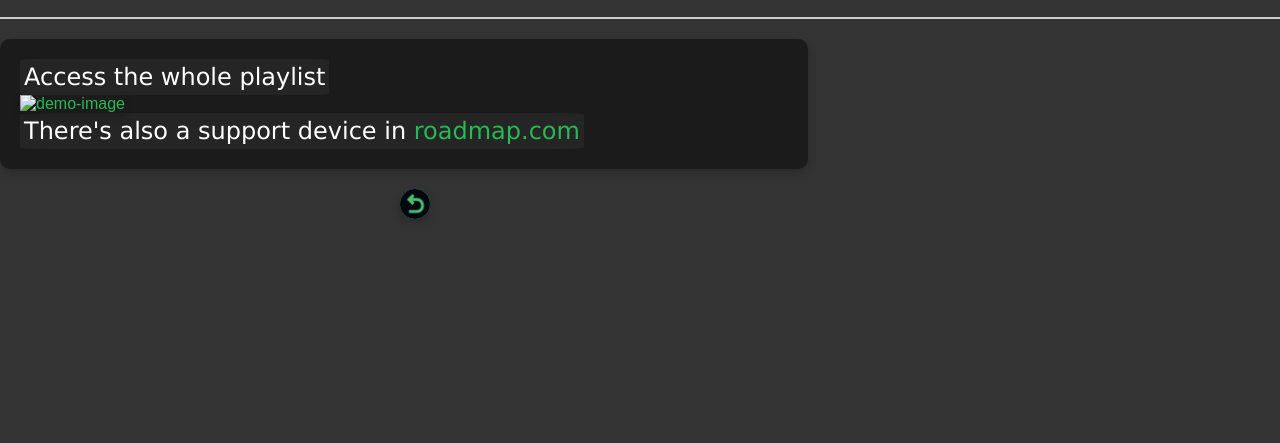
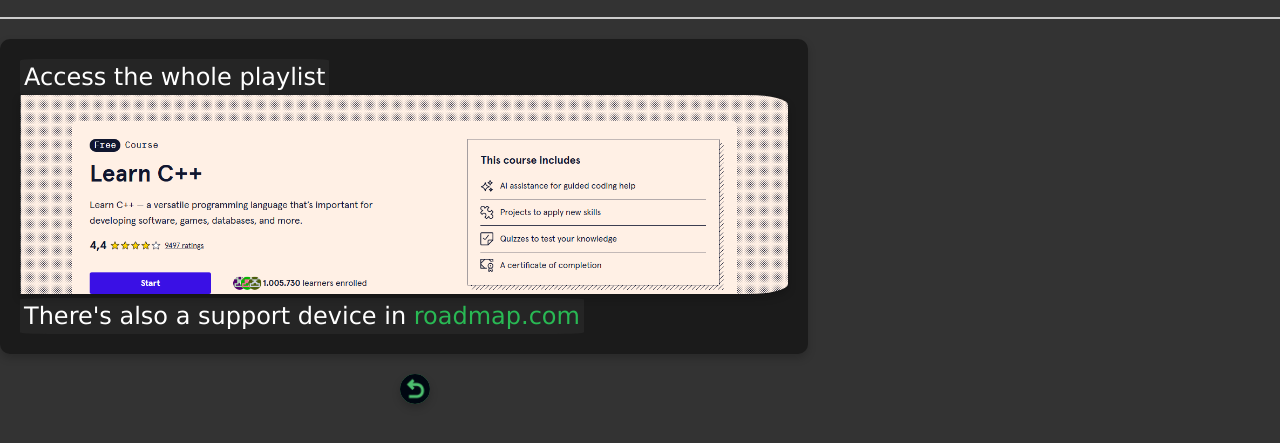
Before and after one commit to SrPatim14/my-Web-Cody-Hub, a plain HTML site: page cpp-course.html in a window 1280 px wide. Shown: the part 61-504 px from the top of the page. Drawn offline with Linux system fonts and the light colour scheme.

Commit message:
Update cpp-course.html

```diff
--- a/cpp-course.html
+++ b/cpp-course.html
@@ -12,7 +12,7 @@
     <hr>
     <div>
         <p>Access the whole playlist</p>
-        <a href="https://www.codecademy.com/learn/learn-c-plus-plus" target="_blank" type="external"><img src="../../exercises/img/cpp-startlist.png" alt="demo-image" class="play"></a>
+        <a href="https://www.codecademy.com/learn/learn-c-plus-plus" target="_blank" type="external"><img src="img/cpp-startlist.png" alt="demo-image" class="play"></a>
         <p>There's also a support device in <a href="https://roadmap.sh/cpp" target="_blank" type="external">roadmap.com</a></p>
     </div>
     <button>
```
